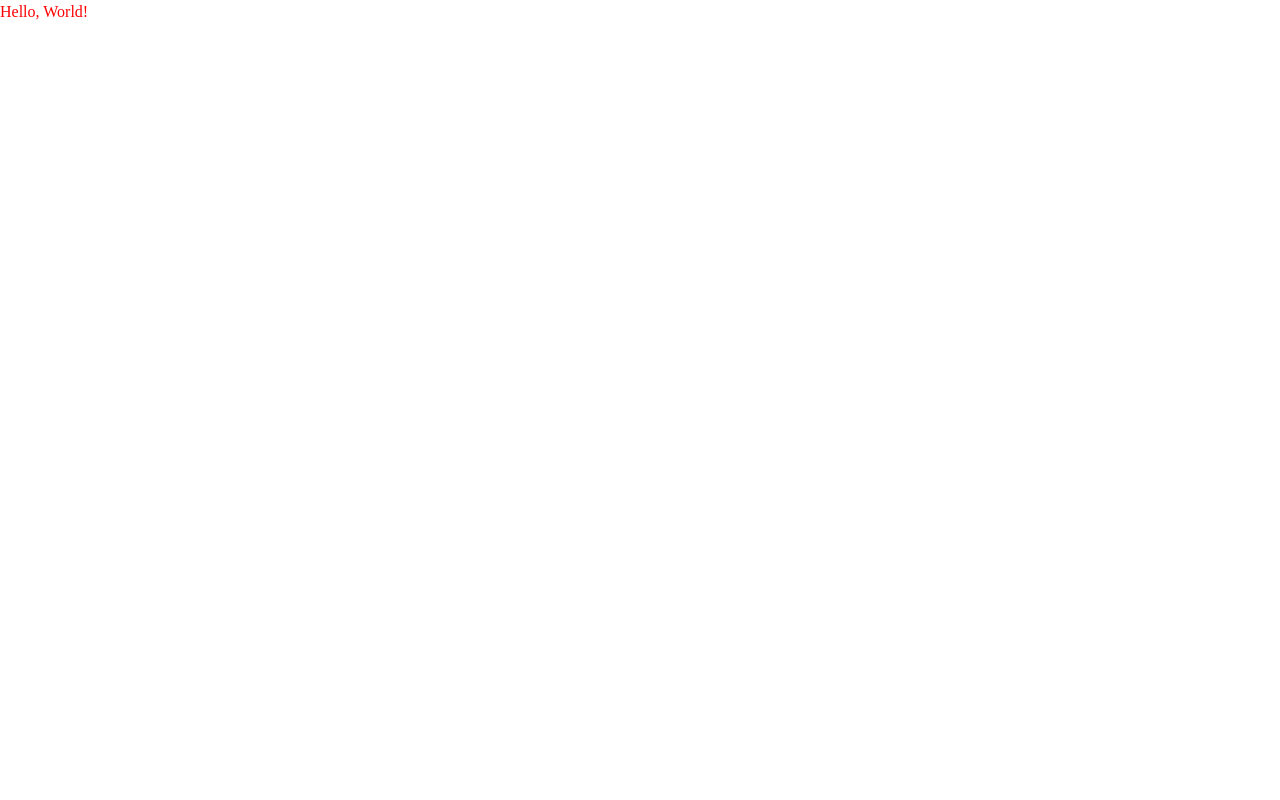
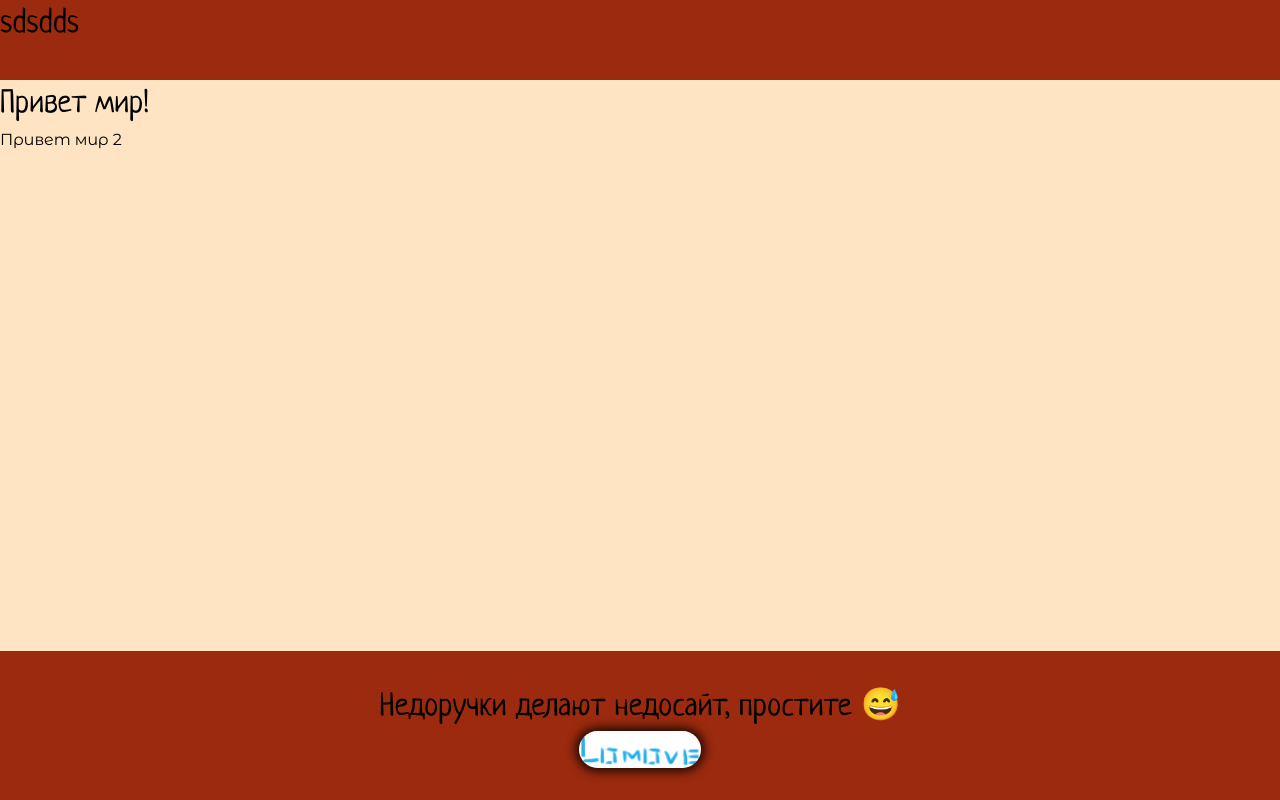
Before and after one commit to Lomove/ll, a plain HTML site: page index.html in a window 1280 px wide. Drawn offline with Linux system fonts and the light colour scheme.

Commit message:
Кракас дон!

```diff
--- a/index.html
+++ b/index.html
@@ -1,5 +1,5 @@
 <!DOCTYPE html>
-<html lang="en">
+<html lang="ru">
   <head>
     <meta charset="UTF-8" />
     <meta name="viewport" content="width=device-width, initial-scale=1.0" />
@@ -8,6 +8,19 @@
     <title>LL</title>
   </head>
   <body>
-    Hello, World!
+    <header class="site-header">sdsdds</header>
+    <main>
+      <div class="index-slider">
+
+      </div>
+      Привет мир!
+      <p class="t1">Привет мир 2</p>
+    </main>
+    <footer class="site-footer">
+      <p>Недоручки делают недосайт, простите 	&#128517</p>
+      <div class="img-wrap">
+        <img src="./img/Me.png" alt="Недоавтор">
+      </div>
+    </footer>
   </body>
 </html>
--- /dev/null
+++ b/styles/scss/_fonts.scss
@@ -0,0 +1,11 @@
+// Красииииивый и бесоплезный.
+@font-face {
+  font-family: 'Neucha';
+  src: url(../../fonts/Neucha-Regular.ttf);
+}
+
+// Рабочая лошадка
+@font-face {
+  font-family: 'Work';
+  src: url(../../fonts/MontserratAlternates-Regular.ttf);
+}
--- /dev/null
+++ b/styles/scss/_main.scss
@@ -0,0 +1,44 @@
+// Опись тела всех страниц
+body {
+  display: flex;
+  flex-direction: column;
+
+  font-family: 'Neucha';
+  font-size: 2em;
+
+  background-color: var(--backgroung-color);
+}
+
+// Опись хедеров на всех страницах
+.site-header {
+  height: 10vh;
+
+  background-color: var(--background-color-2);
+}
+
+// Опись мейн-контента на всех страницах
+main {
+  flex-grow: 1;
+}
+
+// Опись подвала на всех страницах
+.site-footer {
+  padding: 1em;
+
+  background-color: var(--background-color-2);
+
+  p {
+    margin: auto;
+    text-align: center;
+  }
+
+  .img-wrap {
+    margin: auto;
+    width: 10%;
+
+    img {
+      border-radius: 20px;
+      box-shadow: 0px 0px 10px 4px rgba(0, 0, 0, 0.75);
+    }
+  }
+}
--- /dev/null
+++ b/styles/scss/_vars.scss
@@ -0,0 +1,4 @@
+:root {
+  --backgroung-color: bisque;
+  --background-color-2: rgb(155, 42, 14);
+}
--- a/styles/scss/index.scss
+++ b/styles/scss/index.scss
@@ -1,6 +1,15 @@
 @import 'cssDrop';
 @import 'responsive-font-size';
+@import 'vars';
+@import 'fonts';
+@import 'main';
 
 body {
-  color: red;
+  font-size: 2em;
+
+  .t1 {
+    font-family: 'Work';
+    // letter-spacing: -2px;
+    font-size: 0.5em;
+  }
 }
```
Also changed, not shown: fonts/MontserratAlternates-Regular.ttf (added), fonts/Neucha-Regular.ttf (added), img/Me.png (added), styles/css/index.css, 1 other file.
